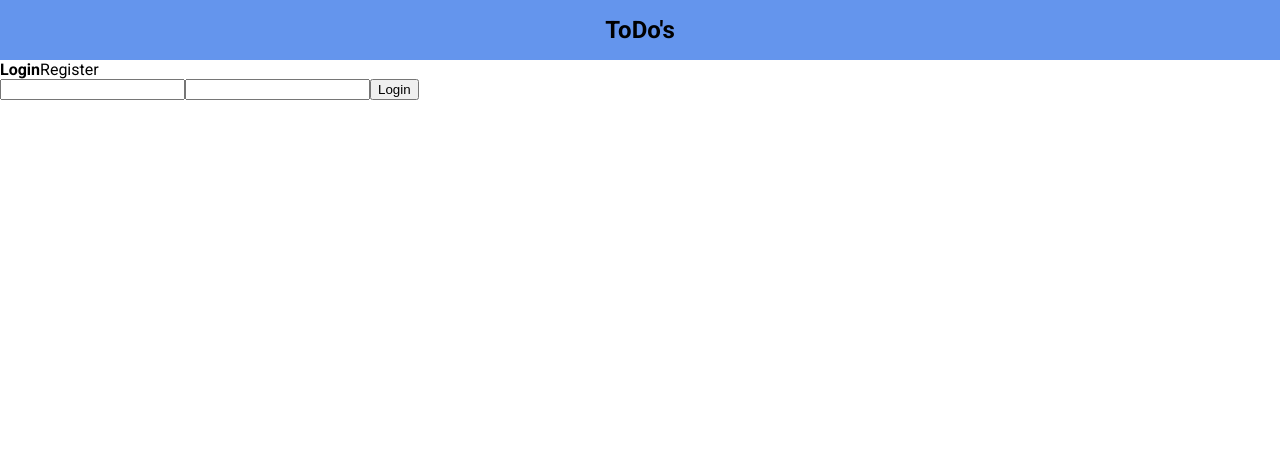
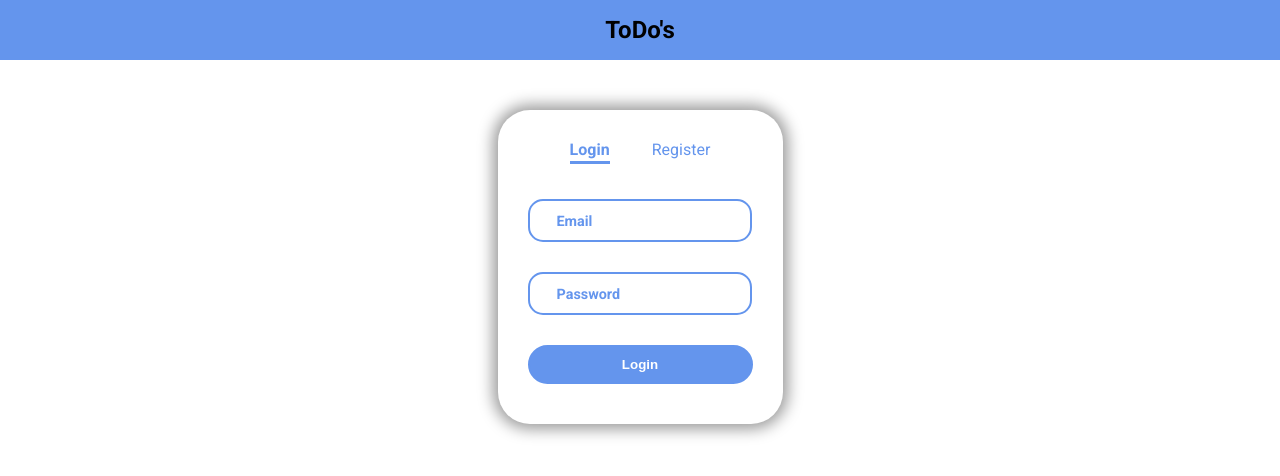
Before and after one commit to adino1337/todos, a React (Create React App) app in the folder client/: page / in a window 1280 px wide. Shown: the top 476 px of the page. Built offline with nearby package versions, Linux system fonts and the light colour scheme.

Commit message:
front end login reg

```diff
--- a/client/src/components/Login.js
+++ b/client/src/components/Login.js
@@ -53,8 +53,15 @@ class Login extends React.Component {
   render() {
     return (
       <form className='loginForm' onSubmit={this.handleLogin}>
-      <input type='email' name='email' onChange={this.handleChange} value={this.state.email} required/>
-      <input type='password' name='password' onChange={this.handleChange} value={this.state.password} required />
+
+      <div className='input'>
+        <input type='text' name='email' onChange={this.handleChange} value={this.state.email} required/>
+        <span className='placeholder'>Email</span>
+      </div>
+      <div className='input'>
+        <input type='password' name='password' onChange={this.handleChange} value={this.state.password} required />
+        <span className='placeholder'>Password</span>
+      </div>
       <button>Login</button>
       <div id='info'></div>
     </form>
--- a/client/src/components/Register.js
+++ b/client/src/components/Register.js
@@ -64,9 +64,19 @@ class Register extends React.Component {
   render() {
     return (
     <form className='loginForm' onSubmit={this.handleRegister}>
-        <input type='email' name='email' onChange={this.handleChange} value={this.state.email} required/>
+
+      <div className='input'>
+        <input type='text' name='email' onChange={this.handleChange} value={this.state.email} required/>
+        <span className='placeholder'>Email</span>
+      </div>
+      <div className='input'>
         <input type='password' name='password' onChange={this.handleChange} value={this.state.password} required />
+        <span className='placeholder'>Password</span>
+      </div>
+      <div className='input'>
         <input type='password' name='passwordConfirm' onChange={this.handleChange} value={this.state.passwordConfirm} required />
+        <span className='placeholder'>Confirm password</span>
+      </div>
         <button>Register</button>
         <div id='info'></div>
       </form>
--- a/client/src/index.css
+++ b/client/src/index.css
@@ -76,14 +76,14 @@ h1{
   width: 100%;
   border: none;
 }
-.input{
+.toDoForm .input{
   padding: 10px 20px;
   width: 60%;
   border: 2px solid cornflowerblue;
   border-radius: 10px 0 0 10px;
   position: relative;
 }
-.input span{
+.toDoForm .input span{
   position: absolute;
   top: 50%;
   left: 20px;
@@ -99,8 +99,8 @@ h1{
   color: cornflowerblue;
 
 }
-.input input:focus ~ span,
-.input input:valid ~ span{
+.toDoForm .input input:focus ~ span,
+.toDoForm .input input:valid ~ span{
   transform: translate(0,-30px);
   border-left: 2px solid cornflowerblue;
   border-right: 2px solid cornflowerblue;
@@ -152,3 +152,106 @@ outline: none;
   width: 25px;
   height: auto;
 }
+
+.loginWrapper{
+  margin: 0 auto;
+  max-width: 90%;
+  width: fit-content;
+  box-shadow: 0px 0px 15px 5px rgba(0, 0, 0, 0.4);
+  /*border: 2px solid cornflowerblue;*/
+  border-radius: 2rem;
+  padding: 30px;
+  margin-top: 50px;
+
+}
+
+.loginWrapper .links{
+  display: flex;
+  justify-content: space-evenly;
+  color: cornflowerblue;
+}
+
+.loginWrapper .links a{
+  cursor: pointer;
+  position: relative;
+}
+.loginWrapper .links .strong::after{
+  content: "";
+  position: absolute;
+  width: 100%;
+  height: 3px;
+  background-color: cornflowerblue;
+  bottom: -5px;
+  left: 0;
+}
+
+.loginForm{
+  margin-top: 40px;
+  display: flex;
+  flex-direction: column;
+  justify-content: space-evenly;
+}/*
+.loginForm input{
+  margin-bottom: 30px;
+}*/
+
+
+.loginForm input{
+  width: 100%;
+  border: none;
+}
+.loginForm .input{
+  padding: 10px 20px;
+  width: calc(100% - 45px);
+  border: 2px solid cornflowerblue;
+  border-radius: 15px;
+  position: relative;
+  margin-bottom: 30px;
+}
+.loginForm .input span{
+  position: absolute;
+  top: 50%;
+  left: 20px;
+  transform: translate(0,-50%);
+  font-size: 0.9rem;
+  pointer-events: none;
+  transition: transform 400ms;
+  background-color: white;
+  padding: 0 5px;
+  font-weight: bold;
+  border-left: 2px solid white;
+  border-right: 2px solid white;
+  color: cornflowerblue;
+
+}
+.loginForm .input input:focus ~ span,
+.loginForm .input input:valid ~ span{
+  transform: translate(0,-30px);
+  border-left: 2px solid cornflowerblue;
+  border-right: 2px solid cornflowerblue;
+  color: cornflowerblue;
+}
+.loginForm input:focus{
+outline: none;
+}
+.loginForm button{
+  padding: 10px 10px;
+  width: 100%;
+  background-color: cornflowerblue;
+  color: white;
+  border: 2px solid cornflowerblue;
+  border-radius: 20px;
+  font-weight: bold;
+  cursor: pointer;
+  transition-duration: 250ms;
+}
+.loginForm button:hover{
+  background-color: rgb(74, 134, 245);
+}
+
+.loginForm #info{
+  text-align: center;
+  color: cornflowerblue;
+  font-size: 14px;
+  margin-top: 10px;
+}
```
